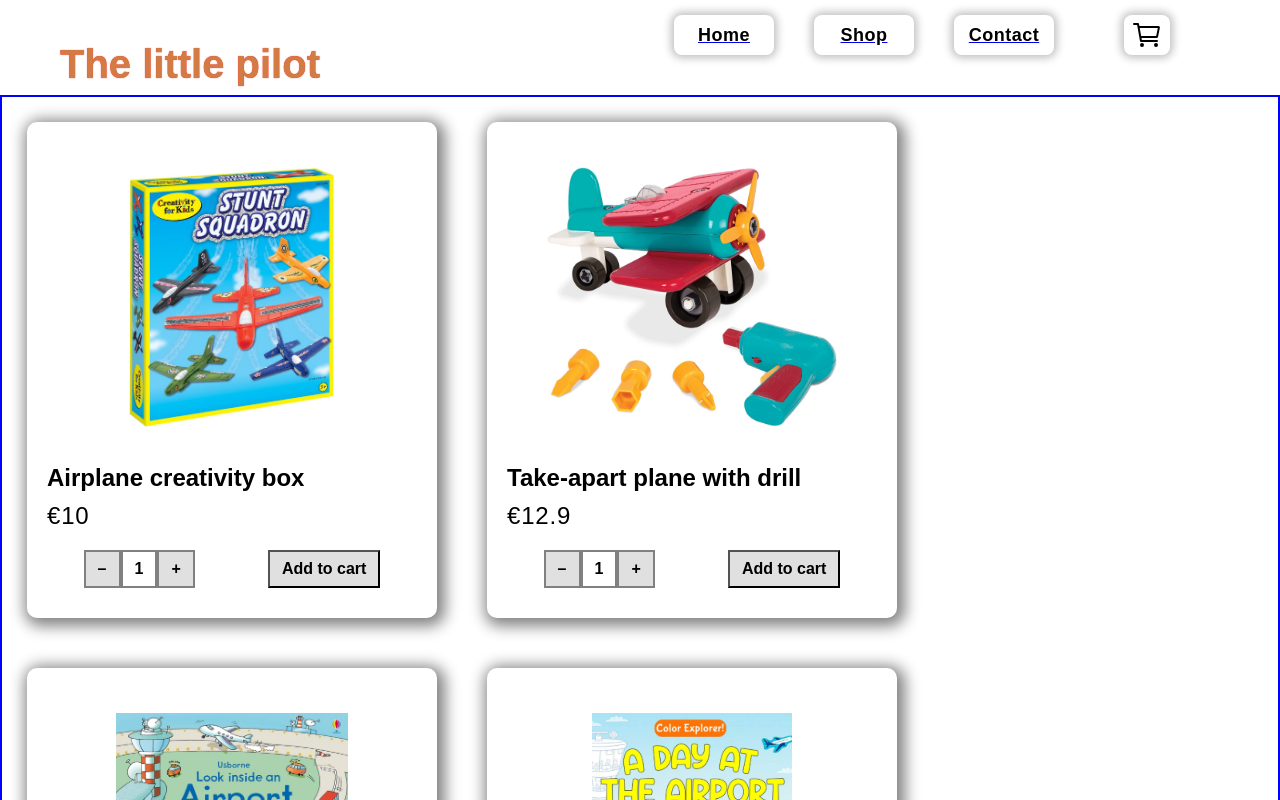
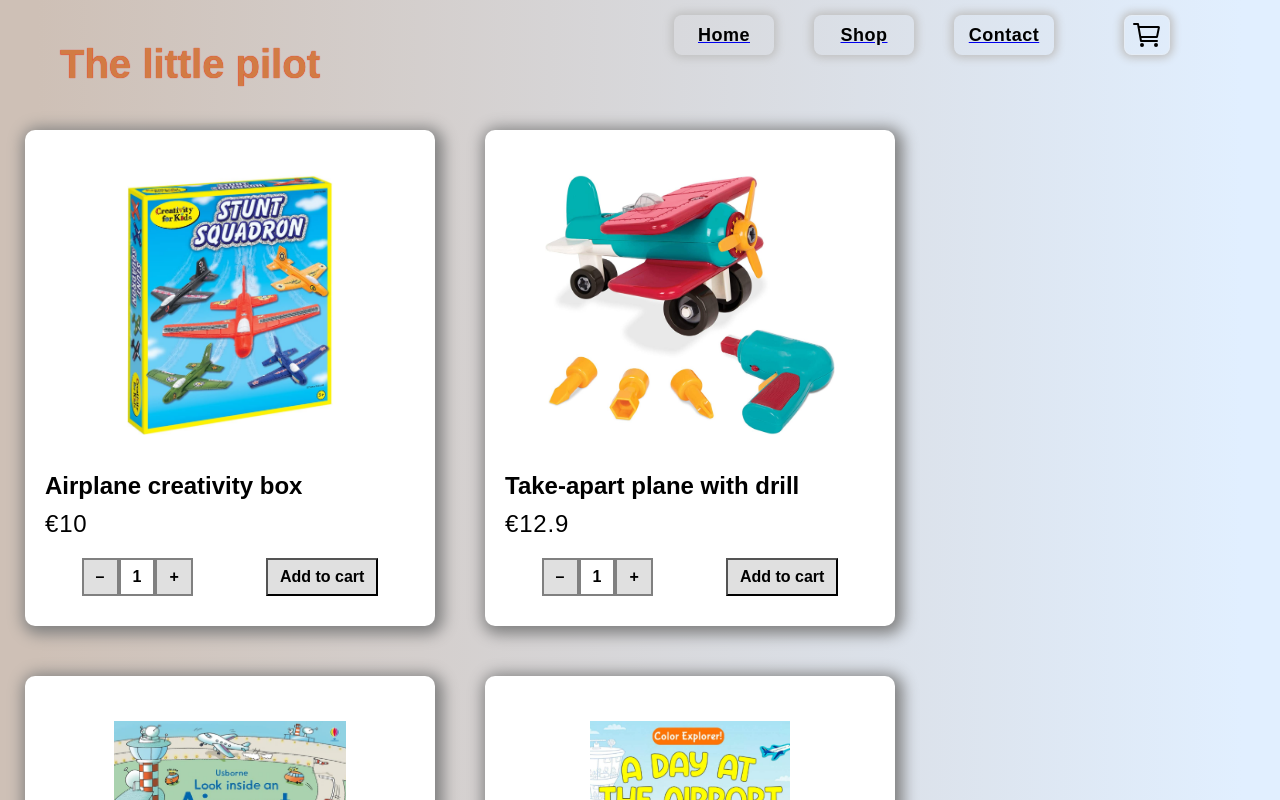
Before and after one commit to GitHubBlues/TOP_Shopping_cart, a React (Create React App) app: page /products in a window 1280 px wide. Shown: the top 800 px of the page. Built offline with nearby package versions, Linux system fonts and the light colour scheme; a web font is replaced by a local one.

Commit message:
Improve styling of header and products pages

```diff
--- a/src/Components/header.style.js
+++ b/src/Components/header.style.js
@@ -42,7 +42,7 @@ export const HeaderButton = styled.button`
     box-shadow: 0px 0px 8px 3px #C0C0C0;
 
     &:hover {
-        background-color: rgba(255,255,255,0.15);
+        background-color: rgba(240,240,240,0.35);
     }
 `
 
@@ -56,9 +56,9 @@ export const CartIcon = styled.button`
     letter-spacing: 0.5px;
     box-shadow: 0px 0px 8px 3px #C0C0C0;
     border-radius: 8px;
-    border: 1px solid rgba(255,255,255,0);
+    border: 1px solid rgba(240,240,240,0.35);
 
     &:hover {
-        background-color: rgba(255,255,255,0.15);
+        background-color: rgba(230,230,230,0.3);
     }
 `
--- a/src/Components/landing.style.js
+++ b/src/Components/landing.style.js
@@ -64,7 +64,6 @@ export const ImageContainer = styled.div`
     margin: auto;
     padding: 60px;
     width: 300px;
-
 `
 
 export const Image = styled.img`
--- a/src/Components/products.style.js
+++ b/src/Components/products.style.js
@@ -3,19 +3,20 @@ import styled from "styled-components";
 export const Board = styled.div`
     display: flex;
     flex-wrap: wrap;
-    border: 2px solid blue;
-
+    margin-top: 10px;
 `
 
 export const Item = styled.div`
     border-radius: 10px;
     box-shadow: 3px 3px 15px 5px grey;
+    background-color: white;
     padding: 20px;
     width: 370px;
     margin: 25px;
 `
 
 export const ItemImageContainer = styled.div`
+
 `
 
 export const ItemImg = styled.img`
--- a/src/index.css
+++ b/src/index.css
@@ -4,6 +4,11 @@ ion-icon {
     font-size: 40px;
 }
 
+body {
+    background: rgb(225,239,255);
+    background: linear-gradient(270deg, rgba(225,239,255,1) 3%, rgba(206,192,182,1) 97%);
+}
+
 .label {
     font-size: 24px;
     margin-left: 15px;
```
Also changed, not shown: 1 other file (tests, documents, lock files or other folders).
